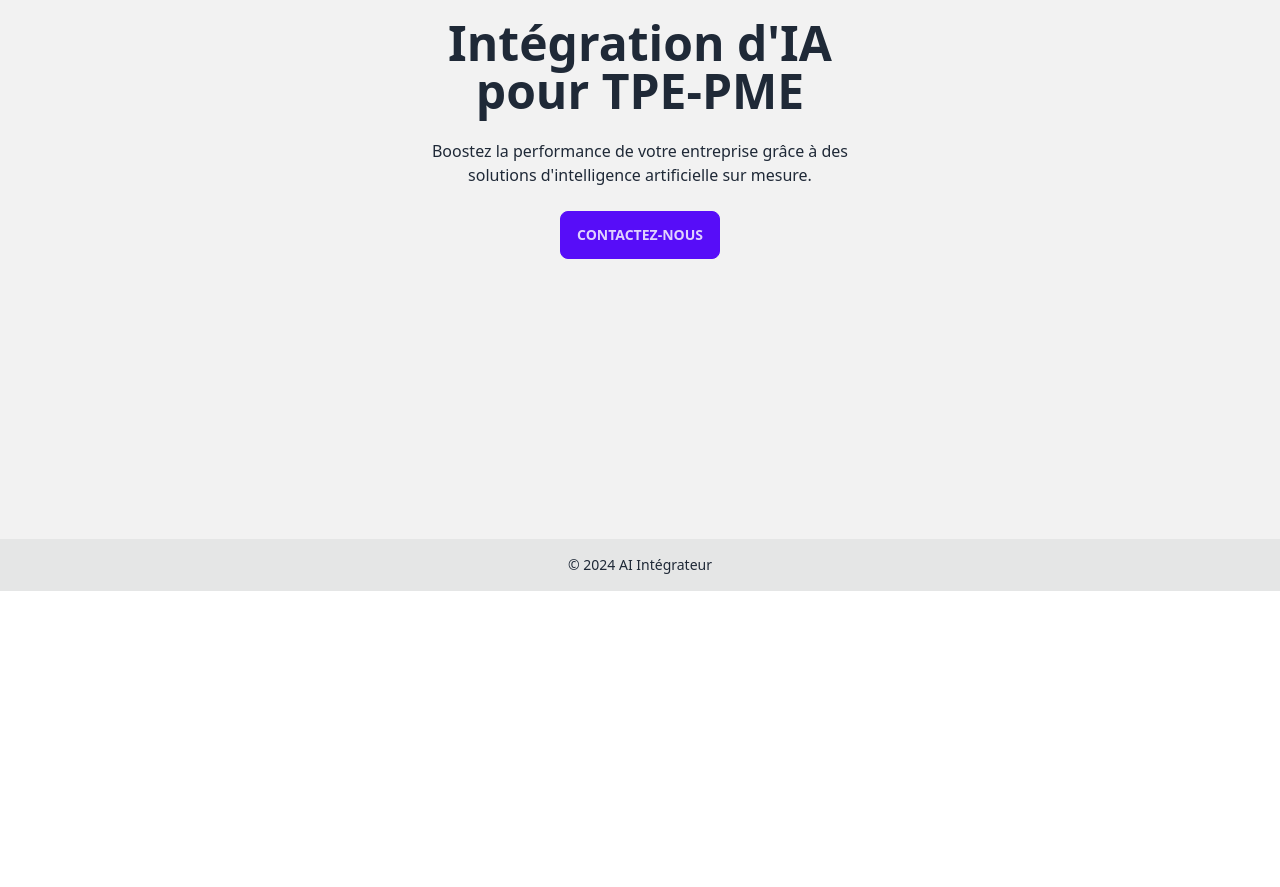
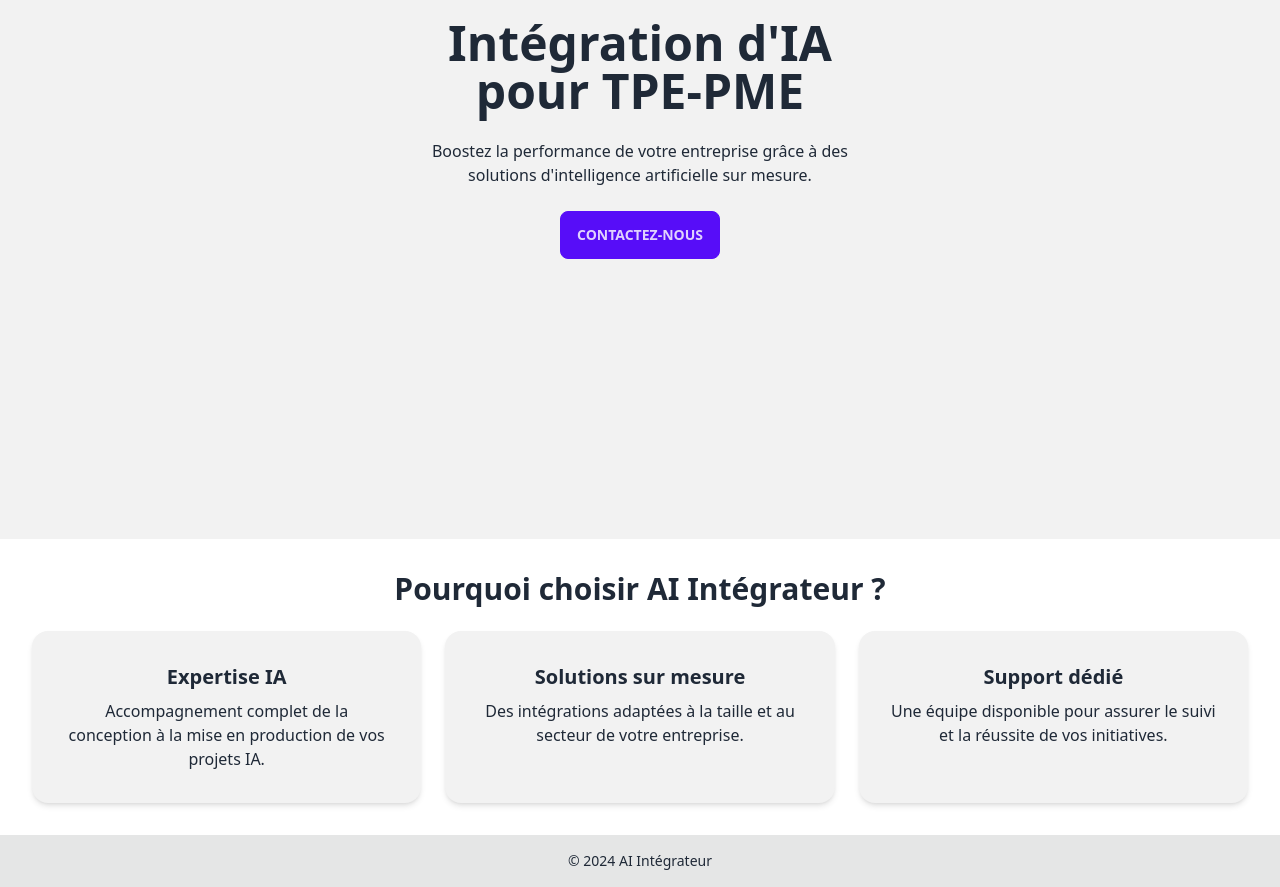
Before and after one commit to XIIIIIIIIIIIIIIIIIIIIIIIIIIIIIIIIIIIIIX/test-daisyui, a plain HTML site: page index.html in a window 1280 px wide. Shown: the part 325-1212 px from the top of the page. Before the commit the page ends 916 px from the top, so only its background shows below. Drawn offline with nearby package versions, Linux system fonts and the light colour scheme.

Commit message:
Améliore la vitrine AI avec section et thème mémorisé

```diff
--- a/index.html
+++ b/index.html
@@ -33,6 +33,30 @@
     </div>
   </section>
 
+  <section class="p-8 bg-base-100">
+    <h2 class="text-3xl font-bold mb-6 text-center">Pourquoi choisir AI Intégrateur&nbsp;?</h2>
+    <div class="grid md:grid-cols-3 gap-6">
+      <div class="card bg-base-200 shadow-md">
+        <div class="card-body items-center text-center">
+          <h3 class="card-title">Expertise IA</h3>
+          <p>Accompagnement complet de la conception à la mise en production de vos projets IA.</p>
+        </div>
+      </div>
+      <div class="card bg-base-200 shadow-md">
+        <div class="card-body items-center text-center">
+          <h3 class="card-title">Solutions sur mesure</h3>
+          <p>Des intégrations adaptées à la taille et au secteur de votre entreprise.</p>
+        </div>
+      </div>
+      <div class="card bg-base-200 shadow-md">
+        <div class="card-body items-center text-center">
+          <h3 class="card-title">Support dédié</h3>
+          <p>Une équipe disponible pour assurer le suivi et la réussite de vos initiatives.</p>
+        </div>
+      </div>
+    </div>
+  </section>
+
   <footer class="footer footer-center p-4 bg-base-300 text-base-content">
     <p>© 2024 AI Intégrateur</p>
   </footer>
--- a/main.js
+++ b/main.js
@@ -1,10 +1,17 @@
 document.addEventListener('DOMContentLoaded', () => {
+  const html = document.documentElement;
+  const saved = localStorage.getItem('theme');
+  if (saved) {
+    html.setAttribute('data-theme', saved);
+  }
+
   const toggle = document.getElementById('theme-toggle');
   if (toggle) {
     toggle.addEventListener('click', () => {
-      const html = document.documentElement;
-      const current = html.getAttribute('data-theme');
-      html.setAttribute('data-theme', current === 'light' ? 'dark' : 'light');
+      const current = html.getAttribute('data-theme') || 'light';
+      const next = current === 'light' ? 'dark' : 'light';
+      html.setAttribute('data-theme', next);
+      localStorage.setItem('theme', next);
     });
   }
 
```
Also changed, not shown: 1 other file.
